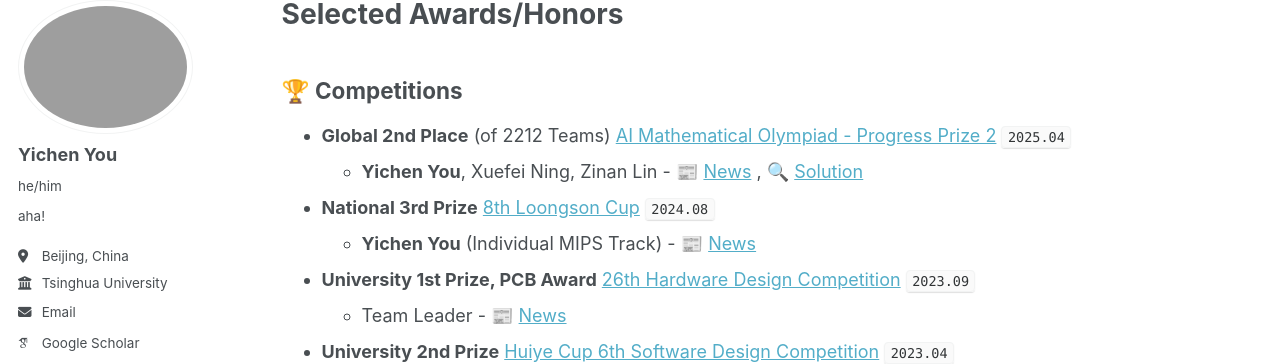
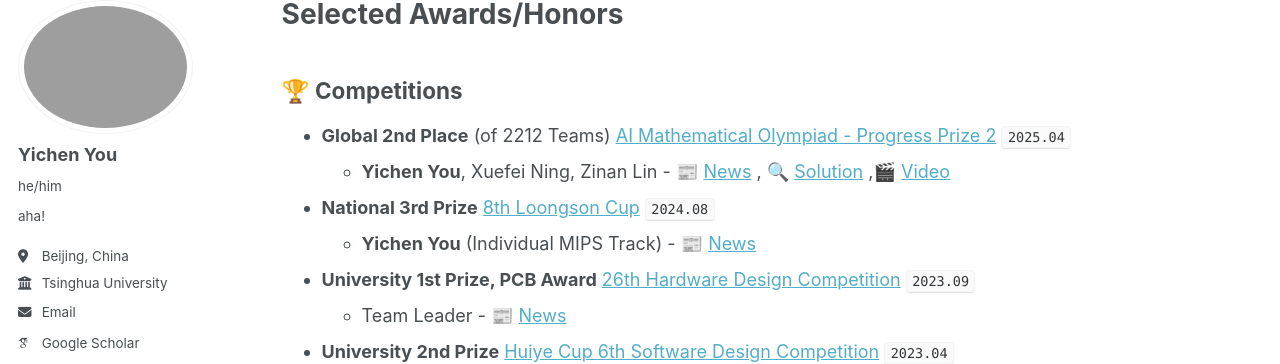
Before and after one commit to youyc22/youyc22.github.io.backup, a Jekyll site: the page built from _pages/about.md, in a window 1280 px wide and 900 px high, scrolled down 364 px. Shown: the part 99-463 px from the top of the window. Built offline with Jekyll 4.4.1, drawn with Linux system fonts in a browser that asks for light colours; some web fonts are replaced; comment, search, counter and statistics services are not loaded.

Commit message:
[minor]: add youtube link

```diff
--- a/_pages/about.md
+++ b/_pages/about.md
@@ -25,7 +25,7 @@ Selected Awards/Honors
 ======
 ## 🏆 Competitions
 * **Global 2nd Place** (of 2212 Teams) [AI Mathematical Olympiad - Progress Prize 2](https://www.kaggle.com/c/ai-mathematical-olympiad-progress-prize-2/leaderboard) `2025.04`
-  - **Yichen You**, Xuefei Ning, Zinan Lin - 📰 [News](https://www.ee.tsinghua.edu.cn/info/1076/4772.htm) , 🔍 [Solution](https://github.com/imagination-research/aimo2)
+  - **Yichen You**, Xuefei Ning, Zinan Lin - 📰 [News](https://www.ee.tsinghua.edu.cn/info/1076/4772.htm) , 🔍 [Solution](https://github.com/imagination-research/aimo2) ,🎬 [Video](https://youtu.be/i9GCGeSGPmo?si=X8dlcrRqPib1gGt5)
 * **National 3rd Prize** [8th Loongson Cup](https://github.com/youyc22/NSCSCC-2024) `2024.08`
   - **Yichen You** (Individual MIPS Track) - 📰 [News](https://mp.weixin.qq.com/s/WrGF93INFiRkWq-QFNN5Fw)
 * **University 1st Prize, PCB Award** [26th Hardware Design Competition](https://github.com/youyc22/Multifunctional) `2023.09`
```
